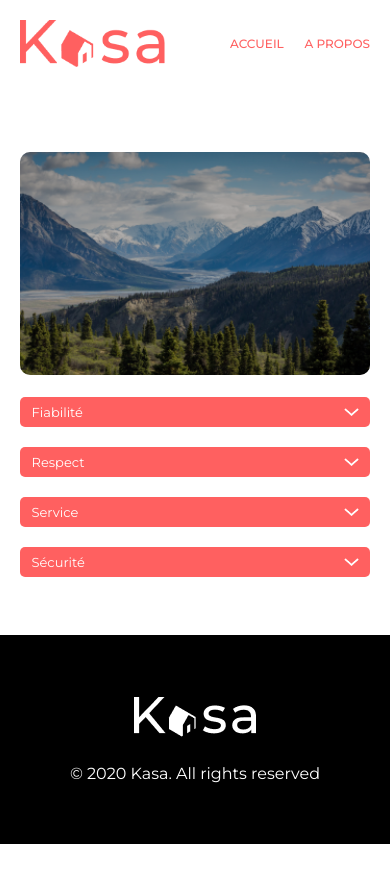
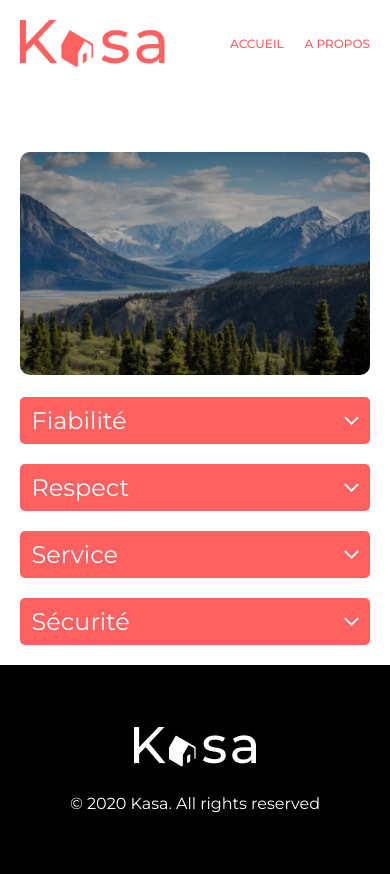
Before and after one commit to TonySanchezD/Kasa, a React (Create React App) app: page /About in a window 390 px wide. Before the commit the page ends 844 px from the top, so only its background shows below. Built offline with nearby package versions, Linux system fonts and the light colour scheme.

Commit message:
modification de la taille des collapse de la page about sur les version non mobile

```diff
--- a/src/styles/pages/_about.scss
+++ b/src/styles/pages/_about.scss
@@ -13,6 +13,21 @@
 
     @include tablet {
         width: 82.4%;
+
+    }
+
+    &--to-activate {
+        height: 47px;
+
+        &--title {
+            font-size: 24px;
+        }
+    }
+
+    &--description {
+        font-size: 24px;
+        line-height: 1.3em;
+        padding: 36px 27px 19px 18px;
     }
 }
 
```
